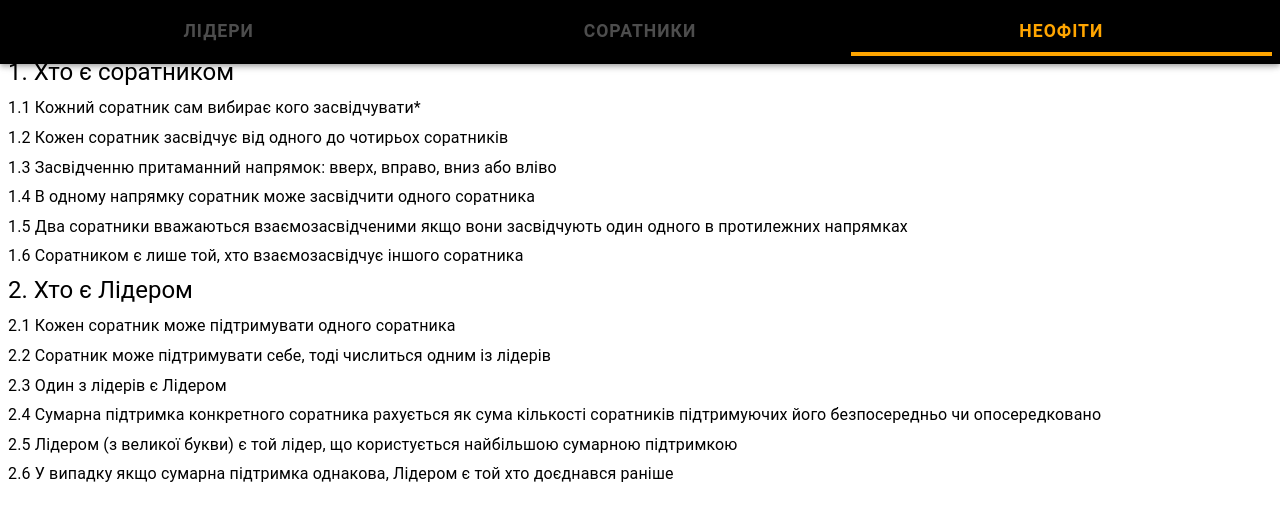
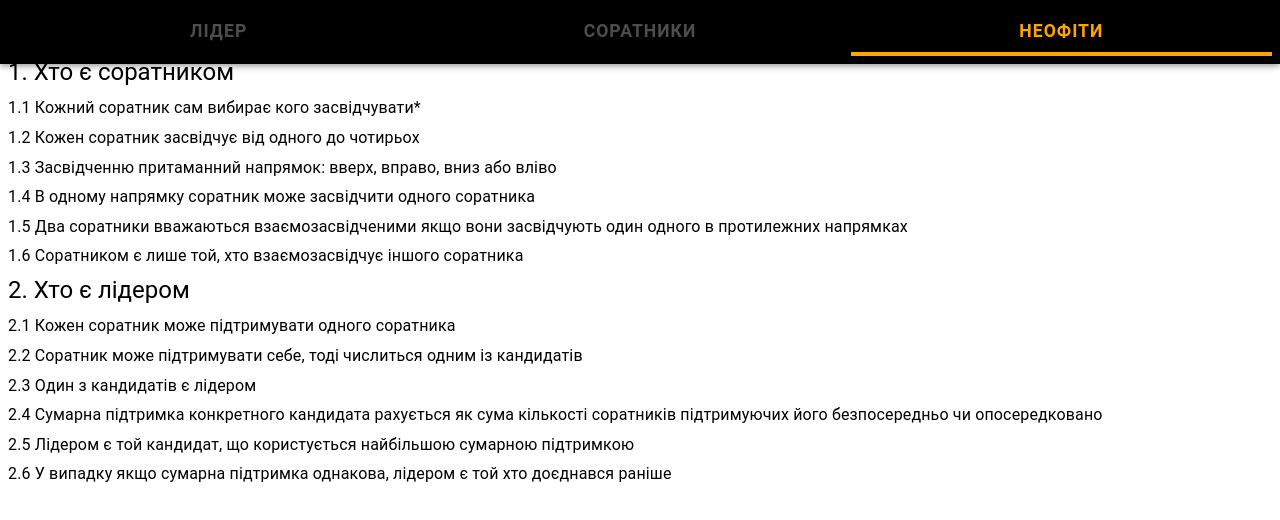
Before and after one commit to livotron/sproba-1, a React (Create React App) app: page /newcomers in a window 1280 px wide. Shown: the top 520 px of the page. Built offline with nearby package versions, Linux system fonts and the light colour scheme.

Commit message:
changed text

```diff
--- a/src/App.tsx
+++ b/src/App.tsx
@@ -99,7 +99,7 @@ function MainContent() {
               },
             }}
           >
-            <Tab label="ЛІДЕРИ" />
+            <Tab label="ЛІДЕР" />
             <Tab label="СОРАТНИКИ" />
             <Tab label="НЕОФІТИ" />
           </Tabs>
--- a/src/features/newcomers/NewcomersPage.tsx
+++ b/src/features/newcomers/NewcomersPage.tsx
@@ -14,7 +14,7 @@ const NewcomersPage: React.FC = () => {
         1.1 Кожний соратник сам вибирає кого засвідчувати*
       </Typography>
       <Typography variant="body1" gutterBottom>
-        1.2 Кожен соратник засвідчує від одного до чотирьох соратників
+        1.2 Кожен соратник засвідчує від одного до чотирьох
       </Typography>
       <Typography variant="body1" gutterBottom>
         1.3 Засвідченню притаманний напрямок: вверх, вправо, вниз або вліво
@@ -30,25 +30,25 @@ const NewcomersPage: React.FC = () => {
         1.6 Соратником є лише той, хто взаємозасвідчує іншого соратника
       </Typography>
       <Typography variant="h5" gutterBottom>
-        2. Хто є Лідером
+        2. Хто є лідером
       </Typography>
       <Typography variant="body1" gutterBottom>
         2.1 Кожен соратник може підтримувати одного соратника
       </Typography>
       <Typography variant="body1" gutterBottom>
-        2.2 Соратник може підтримувати себе, тоді числиться одним із лідерів
+        2.2 Соратник може підтримувати себе, тоді числиться одним із кандидатів
       </Typography>
       <Typography variant="body1" gutterBottom>
-        2.3 Один з лідерів є Лідером
+        2.3 Один з кандидатів є лідером
       </Typography>
       <Typography variant="body1" gutterBottom>
-        2.4 Сумарна підтримка конкретного соратника рахується як сума кількості соратників підтримуючих його безпосередньо чи опосередковано
+        2.4 Сумарна підтримка конкретного кандидата рахується як сума кількості соратників підтримуючих його безпосередньо чи опосередковано
       </Typography>
       <Typography variant="body1" gutterBottom>
-        2.5 Лідером (з великої букви) є той лідер, що користується найбільшою сумарною підтримкою
+        2.5 Лідером є той кандидат, що користується найбільшою сумарною підтримкою
       </Typography>
       <Typography variant="body1" gutterBottom>
-        2.6 У випадку якщо сумарна підтримка однакова, Лідером є той хто доєднався раніше
+        2.6 У випадку якщо сумарна підтримка однакова, лідером є той хто доєднався раніше
       </Typography>
     </Box>
   );
```
